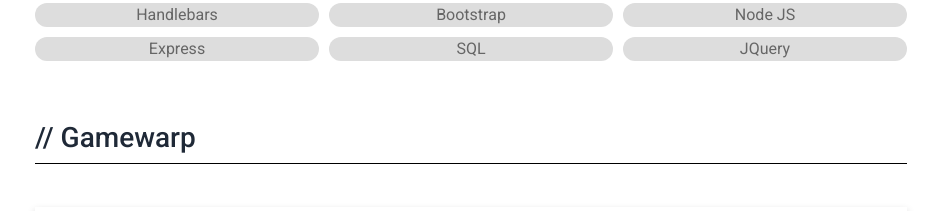
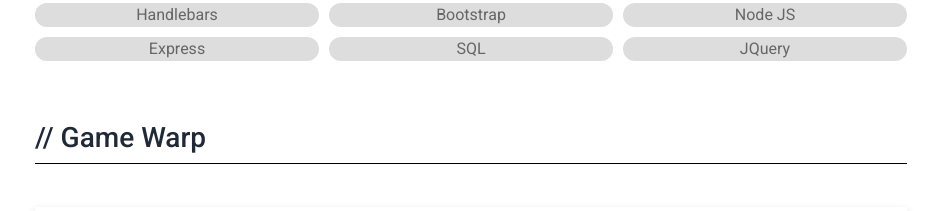
Before and after one commit to JarEXE/webdev-portfolio, a React (Create React App) app: page / in a window 1280 px wide. Shown: the part 3220-3431 px from the top of the page, without its empty margins (169-1110 px from the left). Built offline with nearby package versions, Linux system fonts and the light colour scheme.

Commit message:
Update Projects.js

```diff
--- a/src/components/Projects.js
+++ b/src/components/Projects.js
@@ -56,7 +56,7 @@
           navRoute="/projects/smartforms"
         />
         <ProjectCard
-          projectName="// Gamewarp"
+          projectName="// Game Warp"
           image={gamewarpdevices}
           tech={["React", "Redux", "Redux-Thunk", "Tailwind CSS", "REST API"]}
           navRoute="/projects/gamewarp"
```
